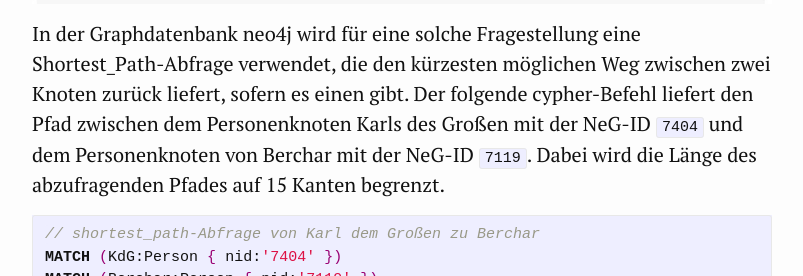
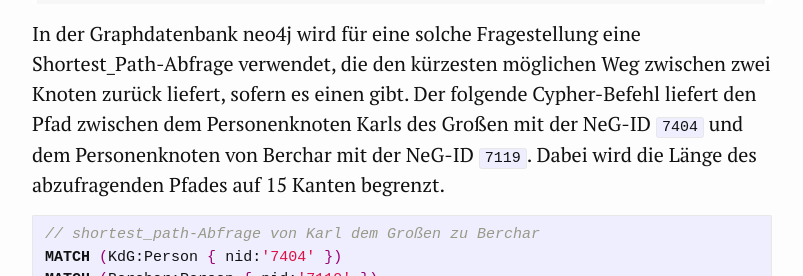
Before and after one commit to kuczera/Graphentechnologien, a Jekyll site: the page built from docs/30_Verwandtschaft-im-Graphen.md, in a window 1280 px wide and 900 px high, scrolled down 3013 px. Shown: the part 240-516 px from the top of the window, without its empty margins (238-1041 px from the left). Built offline with Jekyll 4.4.1, drawn with Linux system fonts in a browser that asks for light colours.

Commit message:
Schreibweisen

```diff
--- a/docs/30_Verwandtschaft-im-Graphen.md
+++ b/docs/30_Verwandtschaft-im-Graphen.md
@@ -35,7 +35,7 @@ Im folgenden Beispiel soll das Potential der Graphmodellierung von Verwandtschaf
 
 ![Berchar in der Nomen-et-Gens-Datenbank](Bilder/NeG/040-Berchar-DB-Eintrag.jpg)
 
-In der Graphdatenbank neo4j wird für eine solche Fragestellung eine Shortest_Path-Abfrage verwendet, die den kürzesten möglichen Weg zwischen zwei Knoten zurück liefert, sofern es einen gibt. Der folgende cypher-Befehl liefert den Pfad zwischen dem Personenknoten Karls des Großen mit der NeG-ID `7404` und dem Personenknoten von Berchar mit der NeG-ID `7119`. Dabei wird die Länge des abzufragenden Pfades auf 15 Kanten begrenzt.
+In der Graphdatenbank neo4j wird für eine solche Fragestellung eine Shortest_Path-Abfrage verwendet, die den kürzesten möglichen Weg zwischen zwei Knoten zurück liefert, sofern es einen gibt. Der folgende Cypher-Befehl liefert den Pfad zwischen dem Personenknoten Karls des Großen mit der NeG-ID `7404` und dem Personenknoten von Berchar mit der NeG-ID `7119`. Dabei wird die Länge des abzufragenden Pfades auf 15 Kanten begrenzt.
 
 ~~~cypher
 // shortest_path-Abfrage von Karl dem Großen zu Berchar
```
